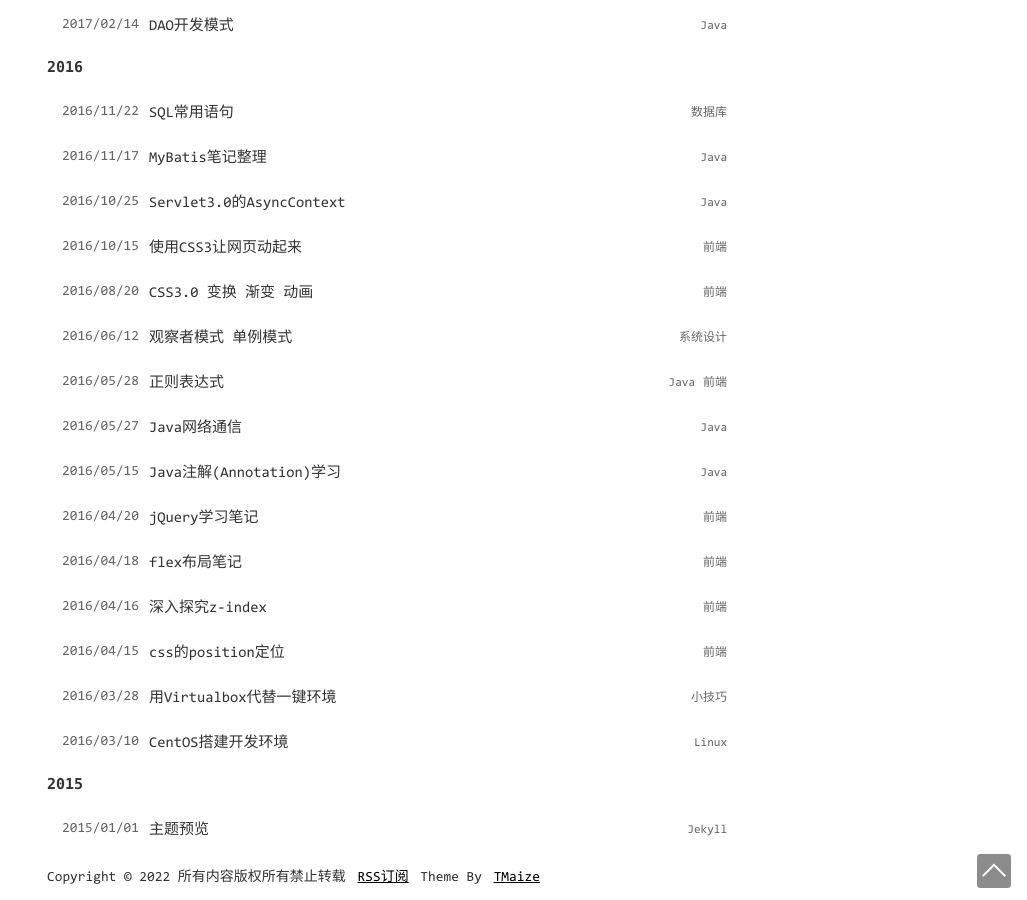
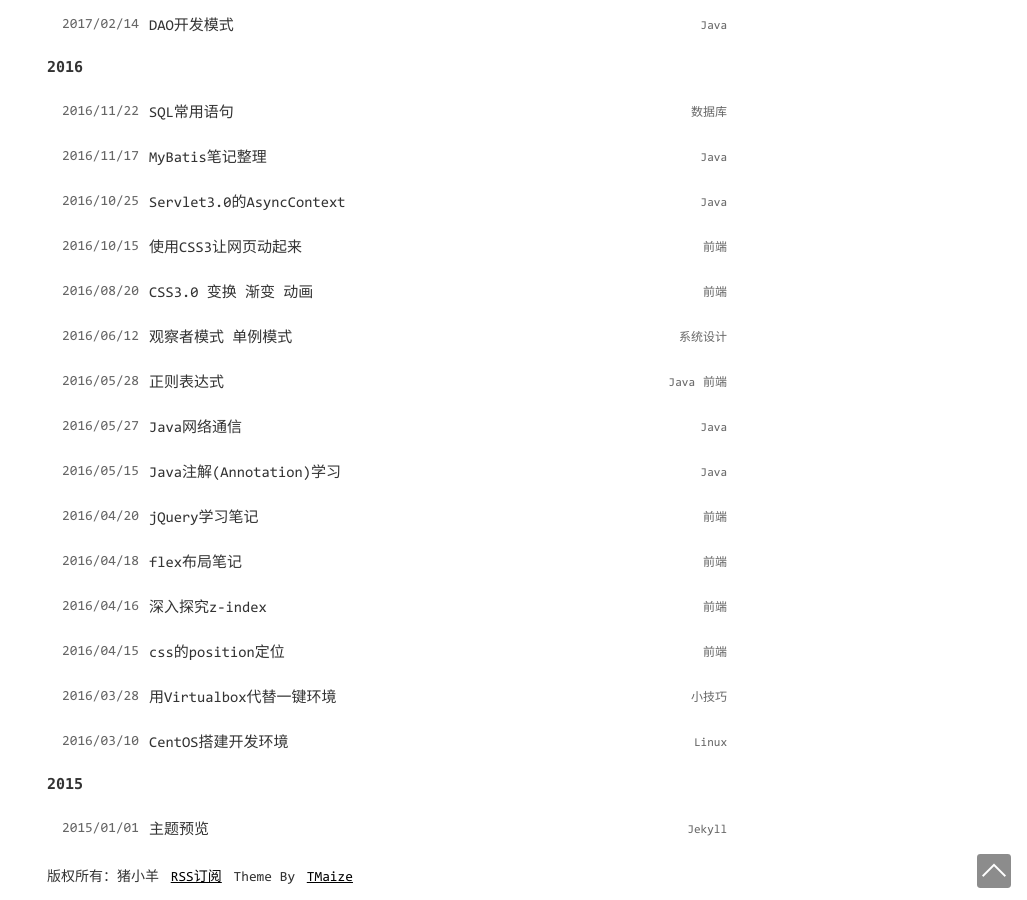
Before and after one commit to acabin/acabin.github.io, a Jekyll site: the page built from index.html, in a window 1280 px wide and 900 px high, scrolled down 5094 px. Shown: the whole window, without its empty margins (253-1280 px from the left). Built offline with Jekyll 4.4.1, drawn with Linux system fonts in a browser that asks for light colours.

Commit message:
Update _config.yml

```diff
--- a/_config.yml
+++ b/_config.yml
@@ -5,7 +5,7 @@ title: 猪小羊的博客
 description: 猪小羊的个人博客
 keywords: 生活,学习,感悟,乱七八糟
 author: 猪小羊
-footerText: 'Copyright © 2022 所有内容版权所有禁止转载'
+footerText: '版权所有：猪小羊'
 
 # 这些不要动
 permalink: /posts/:year/:month/:day/:title.html
@@ -21,7 +21,7 @@ domainUrl: 'https://acabin.github.io/'
 baseurl: ''
 
 # 吐个槽地址，会在chat页面中重定向到该地址
-tucaoUrl: https://support.qq.com/product/86335
+tucaoUrl: https://acabin.github.io/
 
 # 菜单
 # 必填字段 title: '文本' url: '链接'
@@ -33,8 +33,6 @@ menu:
     url: /pages/categories.html
   - title: 搜索
     url: /pages/search.html
-#   - title: 友链
-#     url: /pages/links.html
 #   - title: 留言
 #     url: /pages/chat.html
   - title: 关于
@@ -52,45 +50,5 @@ extMath: false
 
 # 友情链接
 # links:
-#   - title: 文科中的技术宅
-#     url: https://www.townwang.com
-#   - title: Auuu Nya Blog
-#     url: http://mu1er.cn
-#   - title: 春风十里
-#     url: https://www.geek-era.com
-#   - title: 阿川的个人博客
-#     url: https://achuan.io
-#   - title: 魏文成博客
-#     url: https://www.wwc.ren
-#   - title: 06m
-#     url: https://www.06m.me
-#   - title: 达达知识
-#     url: https://www.dadapush.com
-#   - title: 祈雨的博客
-#     url: https://wakzz.cn
-#   - title: hongCYu’s Blog
-#     url: https://hongcyu.cn
-#   - title: Sorryfu
-#     url: https://fushaolei.github.io
-#   - title: 简单的人生笔记
-#     url: https://yoyling.com
-#   - title: oneNeko的博客
-#     url: https://blog.oneneko.com
-#   - title: Py's Whisper
-#     url: https://whisper.pyliubaolin.top
-#   - title: Yuyao's Blog
-#     url: http://hellocode.ink
-#   - title: 木叶的博客
-#     url: https://muye.ml
-#   - title: Stansec
-#     url: https://standeblog.com
-#   - title: Wenn的个人博客
-#     url: https://wenn.tech
-#   - title: Congbo's Blog
-#     url: https://congbo.site
-#   - title: 咕咚同学
-#     url: https://gudong.site
-#   - title: Chemcat Blog
-#     url: https://chemcat.gitee.io
-#   - title: semyin's blog
-#     url: https://semyin.com
+#   - title: None
+#     url: None
```
